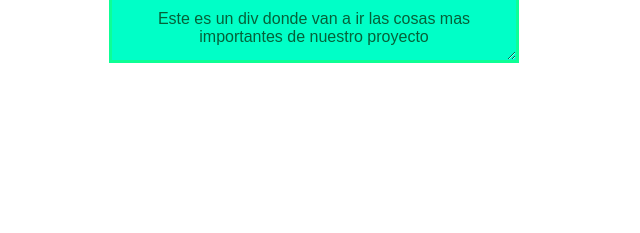
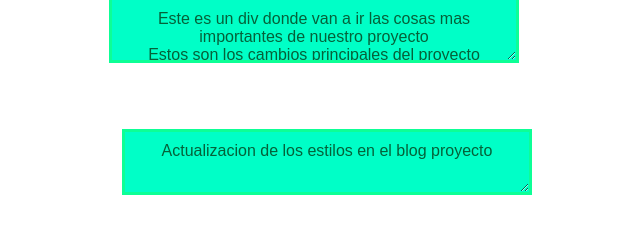
Before and after one commit to CarlosGr10/hyperblog, a plain HTML site: page index.html in a window 1280 px wide. Shown: the part 71-304 px from the top of the page, without its empty margins (326-966 px from the left). Drawn offline with Linux system fonts and the light colour scheme.

Commit message:
Estos son cambios realizados en el css

```diff
--- a/css/estilos.css
+++ b/css/estilos.css
@@ -28,3 +28,24 @@ h1, h2
     text-align: center;
     color: #FF218C;
 }
+
+.dv2
+{
+    background:#00FFC7;
+    font-family: Arial, Helvetica, sans-serif;
+    color:#056139;
+    position: absolute;
+    z-index: 210;
+    left: 35%;
+    top:200px;
+    border:3px solid#0DFF96;
+    padding: 10px;
+    margin: 0 auto;
+    width: 30%;
+    height: 40px;
+    overflow: auto;
+    resize: both;
+    shape-rendering: geometricPrecision;
+    text-align: center;
+    float: right;
+}
--- a/index.html
+++ b/index.html
@@ -16,6 +16,11 @@
 
     <div class="dv1">
         <p>Este es un div donde van a ir las cosas mas importantes de nuestro proyecto</p>
+        <p>Estos son los cambios principales del proyecto</p>
+    </div>
+
+    <div class="dv2">
+        <p>Actualizacion de los estilos en el blog proyecto</p>
     </div>
 </body>
 </html>
```
